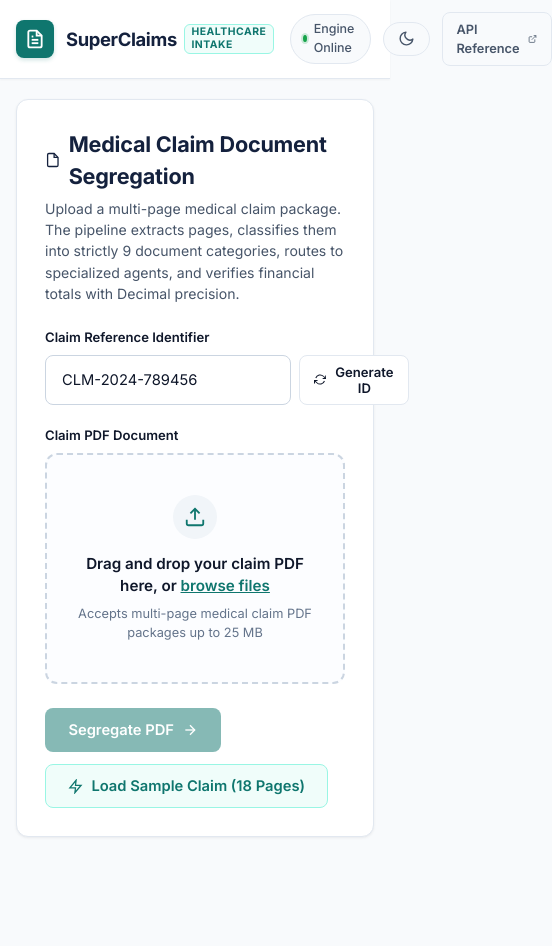
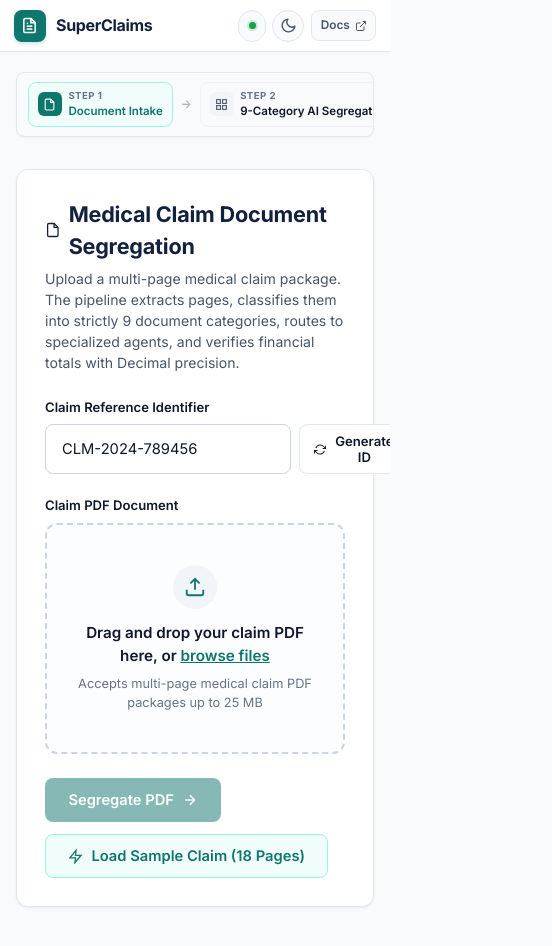
Before and after one commit to divyaaax/superclaims, a plain HTML site: page app/static/index.html in a window 390 px wide. Shown: the whole page, 552 px wide, since content can reach past the window. Before the commit the page ends 885 px from the top, so only its background shows below. Drawn offline with Linux system fonts and the light colour scheme; no server answers.

Commit message:
fix(ui): improve mobile responsiveness for navbar and workflow strip

```diff
--- a/app/static/app.js
+++ b/app/static/app.js
@@ -274,6 +274,9 @@ document.addEventListener('DOMContentLoaded', () => {
       if (el) {
         if (i <= num) el.classList.add('active');
         else el.classList.remove('active');
+        if (i === num) {
+          el.scrollIntoView({ behavior: 'smooth', inline: 'center', block: 'nearest' });
+        }
       }
     }
   }
--- a/app/static/index.html
+++ b/app/static/index.html
@@ -71,8 +71,8 @@
           <span class="theme-toggle-label" id="theme-toggle-label">Dark</span>
         </button>
 
-        <a href="/docs" target="_blank" rel="noopener noreferrer" class="docs-link">
-          API Reference
+        <a href="/docs" target="_blank" rel="noopener noreferrer" class="docs-link" title="FastAPI Interactive Swagger Documentation">
+          <span class="docs-link-text">API Reference</span>
           <svg width="12" height="12" viewBox="0 0 24 24" fill="none" stroke="currentColor" stroke-width="2">
             <path d="M18 13v6a2 2 0 0 1-2 2H5a2 2 0 0 1-2-2V8a2 2 0 0 1 2-2h6"></path>
             <polyline points="15 3 21 3 21 9"></polyline>
--- a/app/static/style.css
+++ b/app/static/style.css
@@ -152,6 +152,10 @@
   box-sizing: border-box;
   margin: 0;
   padding: 0;
+}
+
+html, body {
+  overflow-x: clip;
 }
 
 body {
@@ -1220,23 +1224,267 @@ body {
 }
 
 /* Responsive */
+@media (max-width: 992px) {
+  .workflow-strip {
+    justify-content: flex-start;
+    padding: 0.85rem 1.15rem;
+    gap: 0.65rem;
+  }
+}
+
 @media (max-width: 768px) {
-  .workflow-strip {
+  /* Navigation Bar - Tablet & Mobile */
+  .nav-container {
+    padding: 0.75rem 1rem;
+    gap: 0.75rem;
+  }
+
+  .brand {
+    gap: 0.65rem;
+    min-width: 0;
+  }
+
+  .brand-subtitle {
     display: none;
   }
+
+  .brand-name {
+    font-size: 1.05rem;
+  }
+
+  .brand-badge {
+    font-size: 0.6rem;
+    padding: 0.1rem 0.35rem;
+  }
+
+  .nav-actions {
+    gap: 0.5rem;
+    flex-shrink: 0;
+  }
+
+  .status-pill {
+    padding: 0.35rem 0.65rem;
+    font-size: 0.75rem;
+    gap: 0.4rem;
+  }
+
+  .status-pill #system-status-text {
+    max-width: 110px;
+    white-space: nowrap;
+    overflow: hidden;
+    text-overflow: ellipsis;
+  }
+
+  .theme-toggle-btn {
+    padding: 0.42rem;
+    width: 34px;
+    height: 34px;
+    justify-content: center;
+    border-radius: var(--radius-full);
+  }
+
+  .theme-toggle-label {
+    display: none;
+  }
+
+  .docs-link {
+    padding: 0.38rem 0.65rem;
+    font-size: 0.76rem;
+    gap: 0.3rem;
+  }
+
+  /* Workflow Architecture Strip - Mobile Responsive Carousel */
+  .workflow-strip {
+    display: flex;
+    justify-content: flex-start;
+    align-items: center;
+    gap: 0.5rem;
+    padding: 0.65rem 0.85rem;
+    margin-bottom: 0;
+    overflow-x: auto;
+    -webkit-overflow-scrolling: touch;
+    scroll-snap-type: x proximity;
+    scroll-padding: 0.85rem;
+    scrollbar-width: thin;
+    scrollbar-color: var(--color-border) transparent;
+  }
+
+  .workflow-strip::-webkit-scrollbar {
+    height: 4px;
+  }
+
+  .workflow-strip::-webkit-scrollbar-track {
+    background: transparent;
+  }
+
+  .workflow-strip::-webkit-scrollbar-thumb {
+    background: var(--color-border);
+    border-radius: var(--radius-full);
+  }
+
+  .workflow-step {
+    flex-shrink: 0;
+    scroll-snap-align: start;
+    padding: 0.4rem 0.65rem;
+    gap: 0.5rem;
+    background: var(--color-card-subtle);
+    border: 1px solid var(--color-border-subtle);
+    border-radius: var(--radius-md);
+  }
+
+  .workflow-step.active {
+    background: var(--color-primary-light);
+    border-color: var(--color-primary-border);
+  }
+
+  .step-icon-box {
+    width: 28px;
+    height: 28px;
+  }
+
+  .step-icon-box svg {
+    width: 14px;
+    height: 14px;
+  }
+
+  .step-number {
+    font-size: 0.64rem;
+  }
+
+  .step-name {
+    font-size: 0.78rem;
+  }
+
+  .workflow-arrow {
+    flex-shrink: 0;
+    font-size: 0.82rem;
+    padding: 0 0.1rem;
+    opacity: 0.5;
+  }
+
   .main-wrapper {
     padding: 1.25rem 1rem 3rem;
   }
+
   .kpi-row {
     grid-template-columns: 1fr 1fr;
   }
+}
+
+@media (max-width: 540px) {
+  /* Ultra-compact Navbar for Mobile Handsets */
   .nav-container {
-    padding: 0.75rem 1rem;
+    padding: 0.6rem 0.85rem;
+    gap: 0.5rem;
   }
-  .brand-subtitle {
+
+  .brand-icon-wrap {
+    width: 32px;
+    height: 32px;
+  }
+
+  .brand-icon-wrap svg {
+    width: 17px;
+    height: 17px;
+  }
+
+  .brand-name {
+    font-size: 1rem;
+  }
+
+  .brand-badge {
     display: none;
   }
-  .theme-toggle-label {
+
+  .nav-actions {
+    gap: 0.4rem;
+  }
+
+  .status-pill {
+    padding: 0.4rem 0.55rem;
+    min-width: 28px;
+    height: 32px;
+    justify-content: center;
+    gap: 0;
+  }
+
+  .status-pill #system-status-text {
     display: none;
   }
+
+  .theme-toggle-btn {
+    width: 32px;
+    height: 32px;
+  }
+
+  .docs-link {
+    padding: 0.35rem 0.55rem;
+    font-size: 0.74rem;
+  }
+
+  .docs-link-text {
+    display: none;
+  }
+
+  .docs-link::before {
+    content: "Docs";
+    font-size: 0.74rem;
+  }
+
+  /* Compact Workflow Strip on small phones */
+  .workflow-strip {
+    padding: 0.55rem 0.7rem;
+    gap: 0.4rem;
+    border-radius: var(--radius-md);
+  }
+
+  .workflow-step {
+    padding: 0.35rem 0.55rem;
+    gap: 0.4rem;
+  }
+
+  .step-icon-box {
+    width: 24px;
+    height: 24px;
+  }
+
+  .step-icon-box svg {
+    width: 13px;
+    height: 13px;
+  }
+
+  .step-number {
+    font-size: 0.6rem;
+  }
+
+  .step-name {
+    font-size: 0.72rem;
+  }
+
+  .workflow-arrow {
+    font-size: 0.75rem;
+  }
 }
+
+@media (max-width: 360px) {
+  .nav-container {
+    padding: 0.5rem 0.65rem;
+    gap: 0.35rem;
+  }
+
+  .brand {
+    gap: 0.45rem;
+  }
+
+  .brand-name {
+    font-size: 0.95rem;
+  }
+
+  .nav-actions {
+    gap: 0.3rem;
+  }
+
+  .docs-link::before {
+    content: "API";
+  }
+}
```
